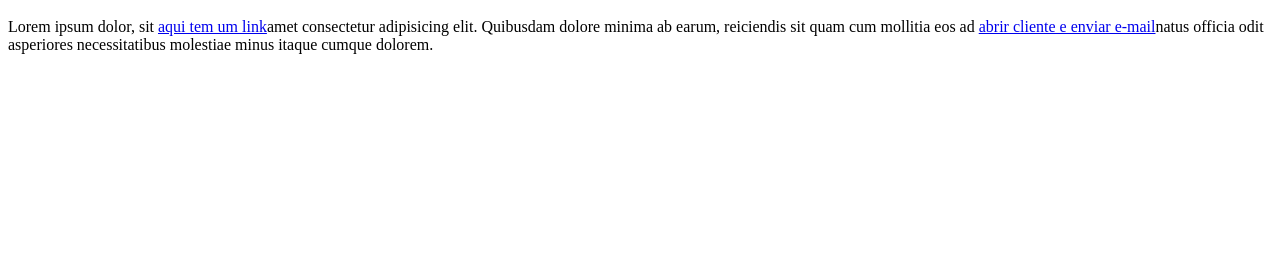
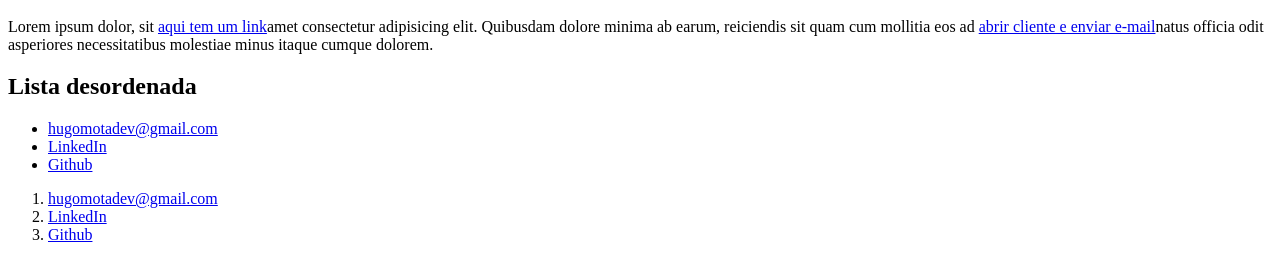
Before and after one commit to hugomotadev/dio-exercicio-pratico-html, a plain HTML site: page index.html in a window 1280 px wide. Shown: the part 682-942 px from the top of the page. Before the commit the page ends 800 px from the top, so only its background shows below. Drawn offline with Linux system fonts and the light colour scheme; files whose address does not match are found by name.

Commit message:
Update index.html

```diff
--- a/index.html
+++ b/index.html
@@ -26,7 +26,19 @@
                 dolorem.</p>
         </article>
     </section>
-    <footer></footer>
+    <footer>
+        <h2>Lista desordenada</h2>
+        <ul>
+            <li><a target="_blank" href="mailto:hugomotadev@gmail.com">hugomotadev@gmail.com</a></li>
+            <li><a target="_blank" href="#">LinkedIn</a></li>
+            <li><a target="_blank" href="https://github.com/hugomotadev">Github</a></li>
+        </ul>
+        <ol>
+            <li><a target="_blank" href="mailto:hugomotadev@gmail.com">hugomotadev@gmail.com</a></li>
+            <li><a target="_blank" href="#">LinkedIn</a></li>
+            <li><a target="_blank" href="https://github.com/hugomotadev">Github</a></li>
+        </ol>
+    </footer>
 </body>
 
 </html>
```
